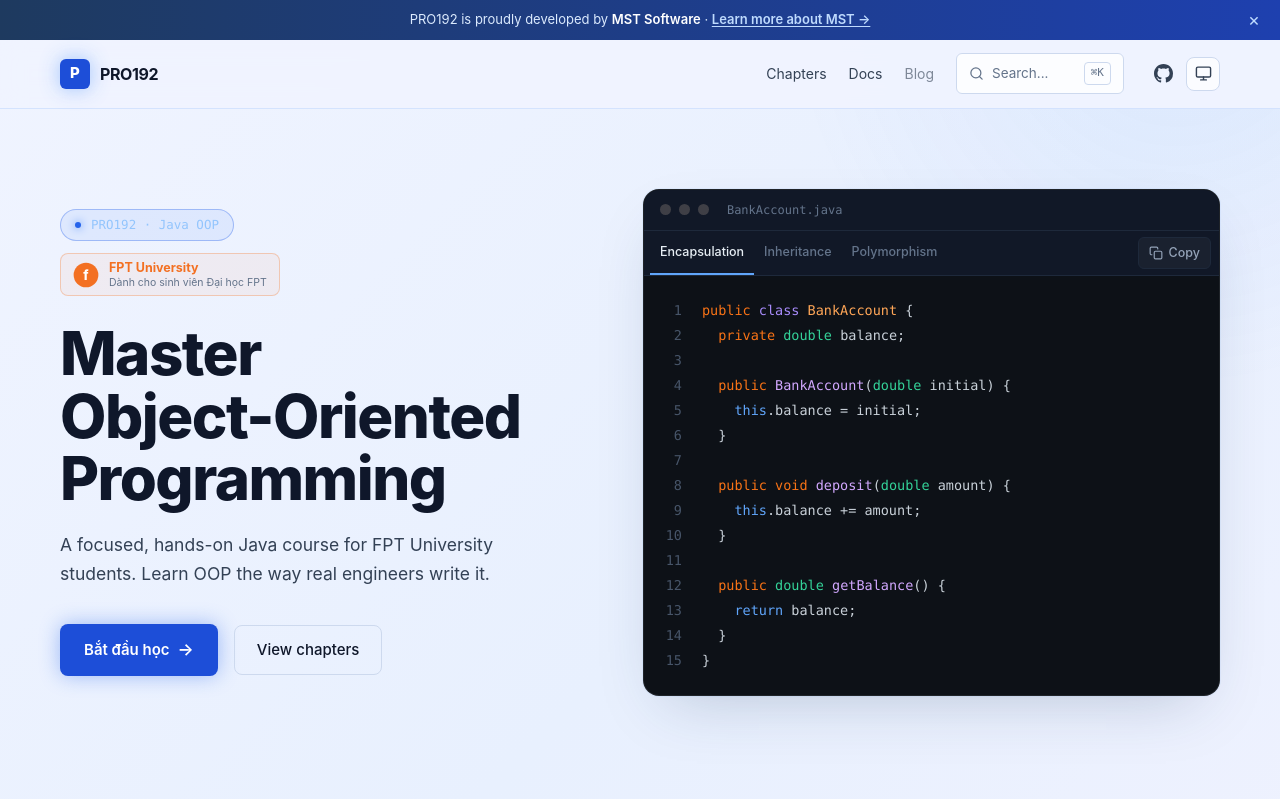
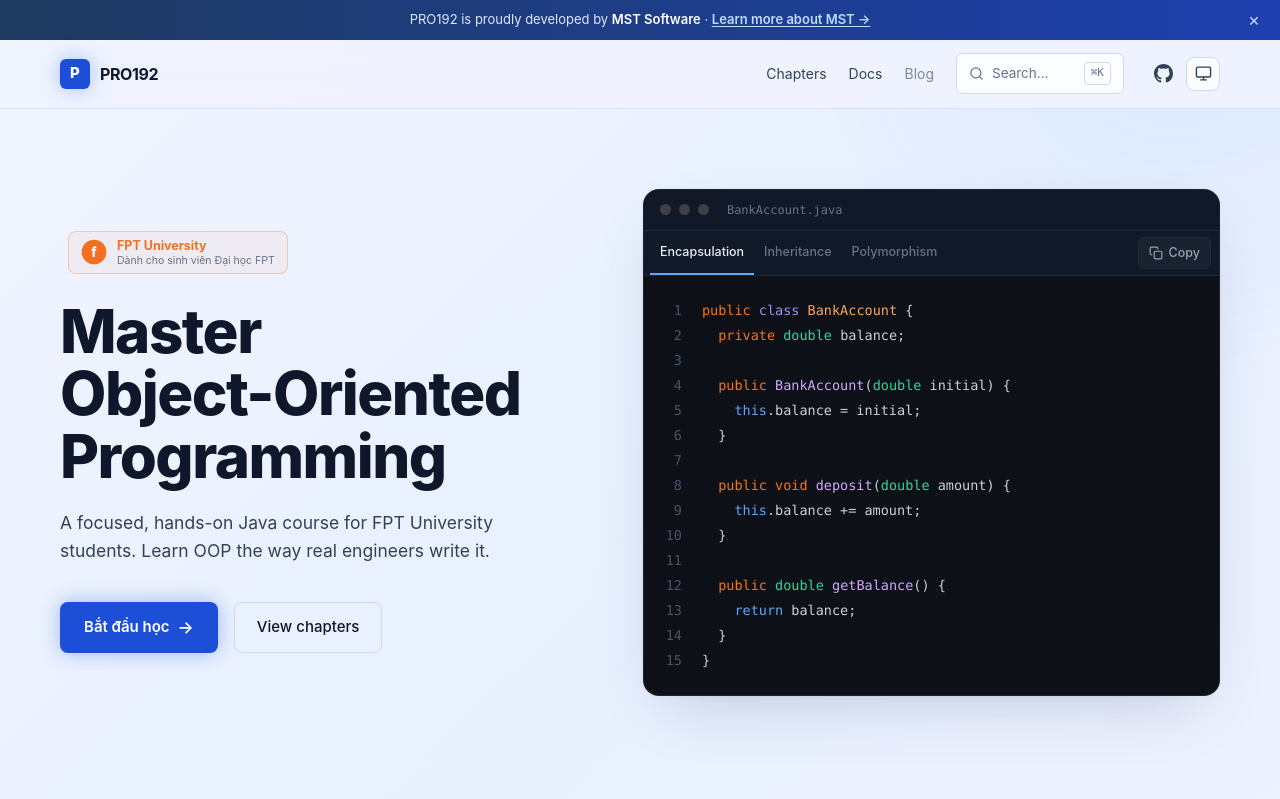
Before and after one commit to mst-software-vn/pro192web, a React (Vite) app: page / in a window 1280 px wide. Shown: the top 799 px of the page. Built offline with nearby package versions, Linux system fonts and the light colour scheme.

Commit message:
refactor: simplify badge layout in hero section

```diff
--- a/src/components/landing/HeroSection.tsx
+++ b/src/components/landing/HeroSection.tsx
@@ -22,18 +22,11 @@ export function HeroSection() {
       className="relative mx-auto grid max-w-310 grid-cols-1 items-center gap-8 px-6 py-9 sm:px-10 sm:py-13 lg:grid-cols-[1.05fr_1.15fr] lg:gap-14 lg:py-20"
     >
       <div>
-        <div className="mb-6.5 flex flex-col items-start gap-3">
-          <div className="inline-flex items-center gap-2.5 rounded-full border border-(--landing-accent)/35 bg-(--landing-accent)/8 px-3.5 py-1.5 font-mono text-[12.5px] font-medium text-[#93c5fd]">
-            <span className="h-1.5 w-1.5 rounded-full bg-(--landing-accent) shadow-[0_0_8px_#3b82f6]" />
-            PRO192 · Java OOP
-          </div>
-
-          <div className="inline-flex items-center gap-2.5 rounded-lg border border-[#F37022]/30 bg-[#F37022]/6 px-3 py-1.5">
-            <FptBadgeIcon />
-            <div className="flex flex-col leading-tight">
-              <span className="text-[12.5px] font-bold text-[#F37022]">FPT University</span>
-              <span className="text-[10.5px] text-(--landing-dim)">Dành cho sinh viên Đại học FPT</span>
-            </div>
+        <div className="mb-6.5 ml-2 inline-flex items-center gap-2.5 rounded-lg border border-[#F37022]/30 bg-[#F37022]/6 px-3 py-1.5">
+          <FptBadgeIcon />
+          <div className="flex flex-col leading-tight">
+            <span className="text-[12.5px] font-bold text-[#F37022]">FPT University</span>
+            <span className="text-[10.5px] text-(--landing-dim)">Dành cho sinh viên Đại học FPT</span>
           </div>
         </div>
 
```
